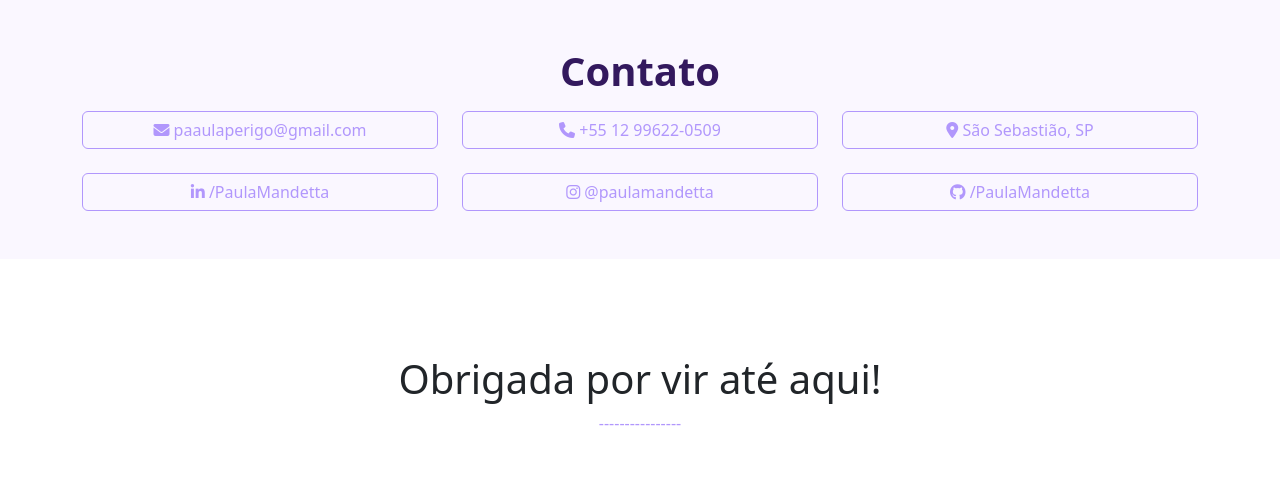
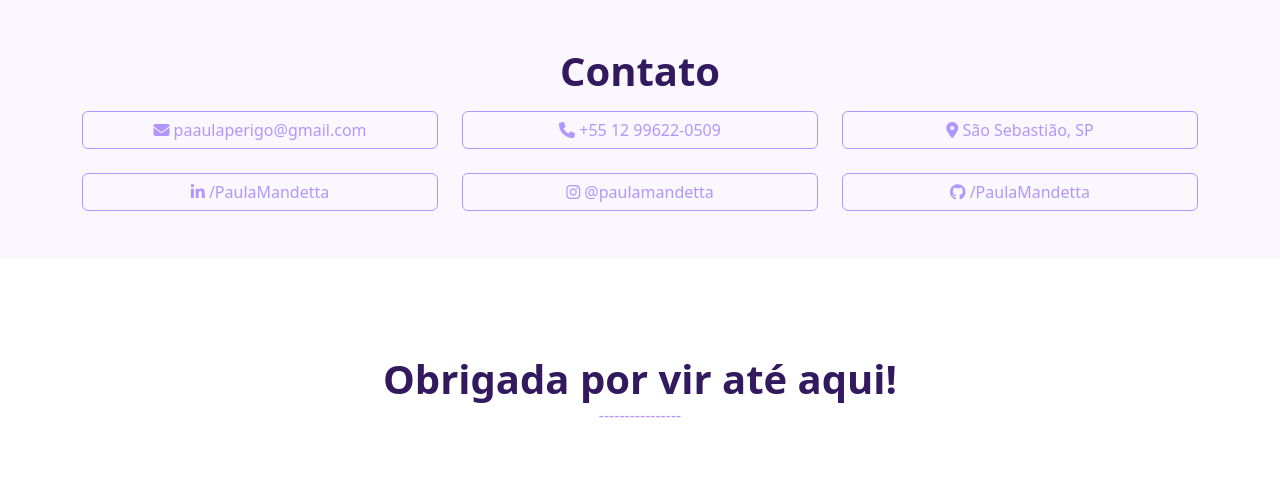
Before and after one commit to PaulaMandetta/Portfolio, a PHP site: page / in a window 1280 px wide. Shown: the part 2858-3357 px from the top of the page. After the commit the page ends 3276 px from the top, so only its background shows below. Run offline with PHP 8.4, Linux system fonts and the light colour scheme.

Commit message:
Add files via upload

```diff
--- a/agradecimento.php
+++ b/agradecimento.php
@@ -1,6 +1,6 @@
 <div class="container-fluid">
     <div class="container text-center mt-5 pt-5 pb-5">
-        <h1>Obrigada por vir até aqui!</h1>
+        <h2 class="display-6 fw-bold mb-0 texto-titulo">Obrigada por vir até aqui!</h2>
         <p><span class="texto-principal">----------------</span></p>
     </div>
 </div>
```
